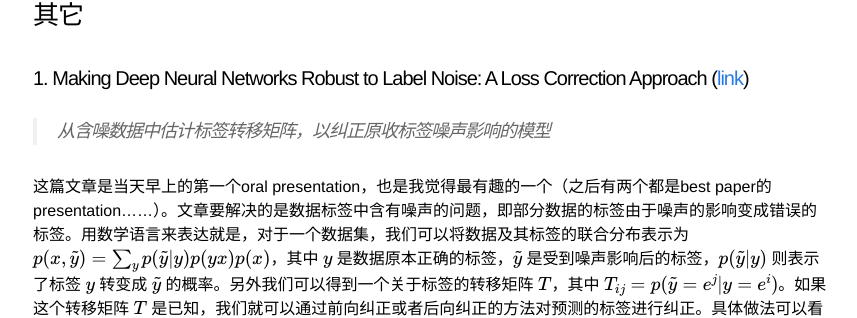
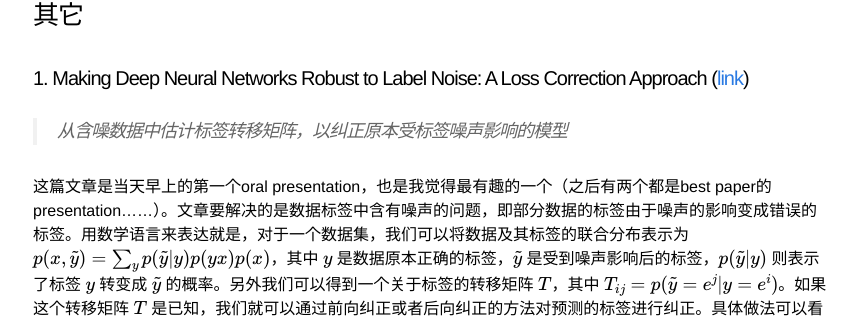
Before and after one commit to xyang35/xyang35.github.io, a Jekyll site: the page built from _posts/2017-07-28-paper-1.markdown, in a window 1280 px wide and 900 px high, scrolled down 5496 px. Shown: the part 139-457 px from the top of the window, without its empty margins (207-1064 px from the left). Built offline with Jekyll 4.4.1, drawn with Linux system fonts in a browser that asks for light colours; formulas are drawn with MathJax 3; comment, search, counter and statistics services are not loaded; some of the changed text lies outside the part shown.

Commit message:
typo fixed

```diff
--- a/_posts/2017-07-28-paper-1.markdown
+++ b/_posts/2017-07-28-paper-1.markdown
@@ -105,7 +105,7 @@ mathjax: true
 
 #### 1. Making Deep Neural Networks Robust to Label Noise: A Loss Correction Approach ([link](http://openaccess.thecvf.com/content_cvpr_2017/html/Patrini_Making_Deep_Neural_CVPR_2017_paper.html))
 
-> 从含噪数据中估计标签转移矩阵，以纠正原收标签噪声影响的模型
+> 从含噪数据中估计标签转移矩阵，以纠正原本受标签噪声影响的模型
 
 这篇文章是当天早上的第一个oral presentation，也是我觉得最有趣的一个（之后有两个都是best paper的presentation......）。文章要解决的是数据标签中含有噪声的问题，即部分数据的标签由于噪声的影响变成错误的标签。用数学语言来表达就是，对于一个数据集，我们可以将数据及其标签的联合分布表示为 \\(p(x, \tilde{y}) = \sum_y p(\tilde{y} \| y)p(y x)p(x) \\)，其中 \\(y\\) 是数据原本正确的标签，\\(\tilde{y}\\) 是受到噪声影响后的标签，\\(p(\tilde{y} \| y)\\) 则表示了标签 \\(y\\) 转变成 \\(\tilde{y}\\) 的概率。另外我们可以得到一个关于标签的转移矩阵 \\(T\\)，其中 \\(T_{ij} = p(\tilde{y}=e^j \| y=e^i)\\)。如果这个转移矩阵 \\(T\\) 是已知，我们就可以通过前向纠正或者后向纠正的方法对预测的标签进行纠正。具体做法可以看论文里的介绍，感觉挺直观的，也不是我们这里要关注的重点。
 
```
Also changed, not shown: other parts of _posts/2017-07-28-paper-1.markdown (+1 -1 lines).
